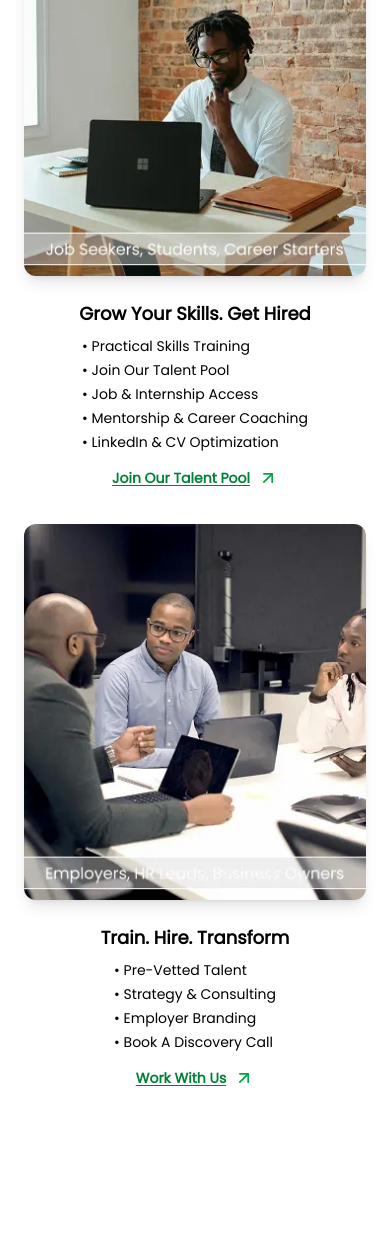
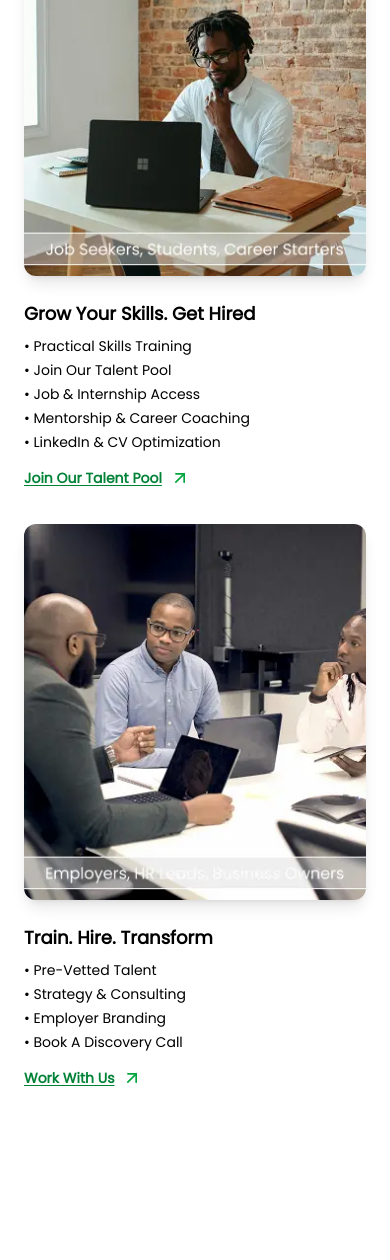
Before and after one commit to eafricaservices/landing-page_frontend, a Next.js app: page / in a window 390 px wide. Shown: the part 2272-3532 px from the top of the page. Built offline with nearby package versions, Linux system fonts and the light colour scheme.

Commit message:
About section cards completed

```diff
--- a/src/app/ui/AboutSection.tsx
+++ b/src/app/ui/AboutSection.tsx
@@ -86,7 +86,7 @@
               className="object-cover w-full h-full   "
                 />
             </div>
-            <div className='flex flex-col items-center'>
+            <div className='flex flex-col items-start sm:items-center'>
               <h4 className="text-lg text-black font-semibold mb-2">Grow Your Skills. Get Hired</h4>
             <ul className="text-sm text-black space-y-1 mb-4">
               <li>• Practical Skills Training</li>
@@ -121,7 +121,7 @@
               alt="Job Seekers, Students, Career Starters"
               className="object-cover w-full h-full" />
             </div>
-          <div className='flex flex-col items-center'>
+          <div className='flex flex-col items-start sm:items-center'>
             <h4 className="text-lg text-black font-semibold mb-2">Train. Hire. Transform</h4>
             <ul className="text-sm text-black space-y-1 mb-4">
               <li>• Pre-Vetted Talent</li>
```
